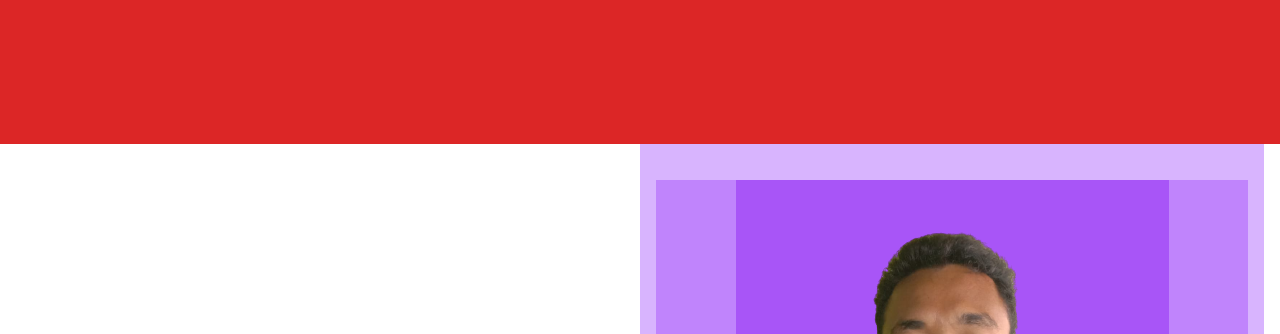
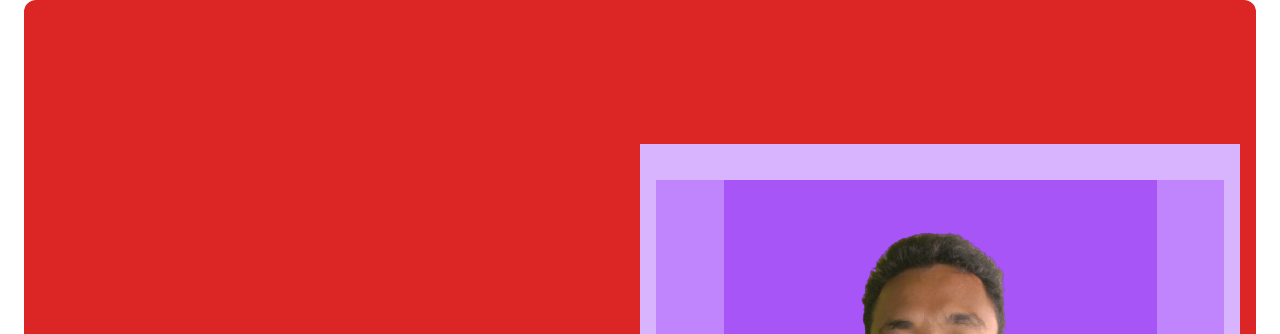
Before and after one commit to Sabardi/Web-portfolio-tailwin, a website: page src/index.html in a window 1280 px wide. Shown: the top 334 px of the page. Drawn offline with Linux system fonts and the light colour scheme.

Commit message:
hero dan about section yang benar

```diff
--- a/src/index.html
+++ b/src/index.html
@@ -7,14 +7,11 @@
     <title>Document</title>
 </head>
 <body>
-   <!-- hero start section-->
+
+   <!-- hero section start-->
    <!-- block untuk text atau konten ke bawah
     leading = untuk mengatur tinggi dari hurup nya-->
-   <section class="bg-red-600 pt-36">
-    <div>
-
-    </div>
-   </section>
+   <section id="home" class="mx-6 bg-red-600 rounded-xl pt-36">
     <div class="container">
         <div class="flex flex-wrap">
             <div class="bg-purple-200 w-full self-center px-4 lg:w-1/2">
@@ -46,6 +43,9 @@
             </div>
         </div>
        </div>
+   </section>
+<!-- end hero section -->
+
     <!-- end hero section -->
 
     <!-- about section -->
@@ -109,7 +109,6 @@
             </div>
            </div>
     </section>
-
     <!-- end about section -->
 </body>
 </html>
```
Also changed, not shown: dist/styl.css. Lines whose indentation alone changed are shown as unchanged.
